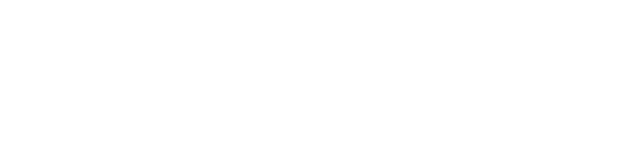
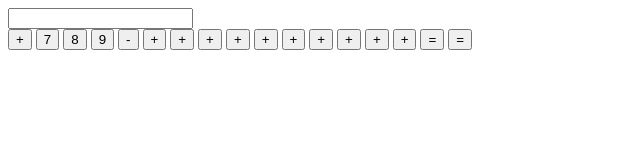
Before and after one commit to SJ99677/Calculator-App, a plain HTML site: page index.html in a window 1280 px wide. Shown: the whole page, without its empty margins (0-640 px from the left). Drawn offline with Linux system fonts and the light colour scheme.

Commit message:
Create buttons
Create code for calculator buttons.

```diff
--- a/index.html
+++ b/index.html
@@ -4,9 +4,31 @@
     <meta charset="UTF-8">
     <meta name="viewport" content="width=device-width, initial-scale=1.0">
     <title>Document</title>
-    <link rel="stylesheet" href="style.css"
+    <link rel="stylesheet" href="style.css">
 </head>
 <body>
+    <div id="calculator">
+        <input id="display" readonly>
+        <div id="keys">
+            <button onclick="appendToDisplay('+')">+</button>
+            <button onclick="appendToDisplay('7')">7</button>
+            <button onclick="appendToDisplay('8')">8</button>
+            <button onclick="appendToDisplay('9')">9</button>
+            <button onclick="appendToDisplay('-')">-</button>
+            <button onclick="appendToDisplay('4')">+</button>
+            <button onclick="appendToDisplay('5')">+</button>
+            <button onclick="appendToDisplay('6')">+</button>
+            <button onclick="appendToDisplay('*')">+</button>
+            <button onclick="appendToDisplay('1')">+</button>
+            <button onclick="appendToDisplay('2')">+</button>
+            <button onclick="appendToDisplay('3')">+</button>
+            <button onclick="appendToDisplay('/')">+</button>
+            <button onclick="appendToDisplay('0')">+</button>
+            <button onclick="appendToDisplay('.')">+</button>
+            <button onclick="calculate()">=</button>
+            <button onclick="clear()">=</button>
+        </div>
+    </div>
 
 </body>
 </html>
```
